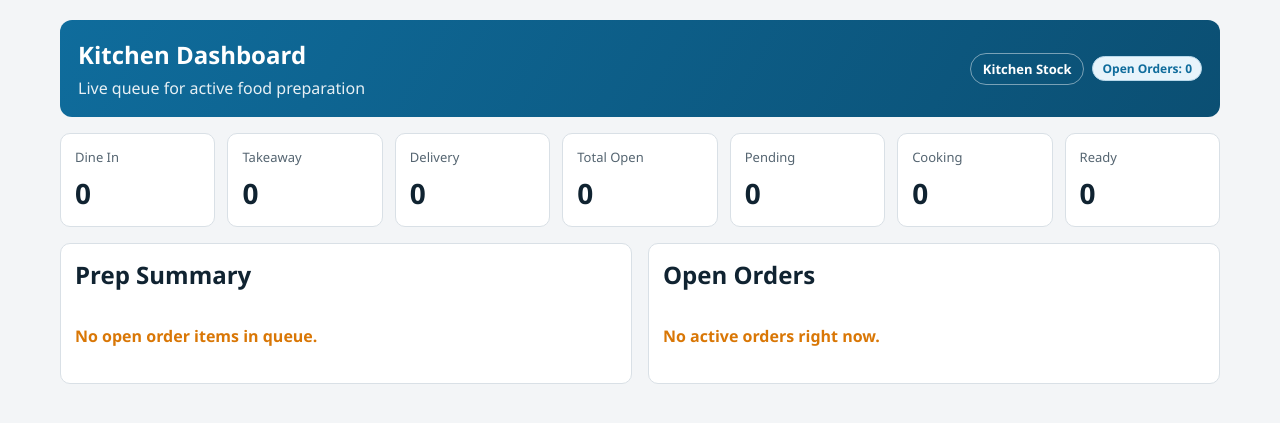
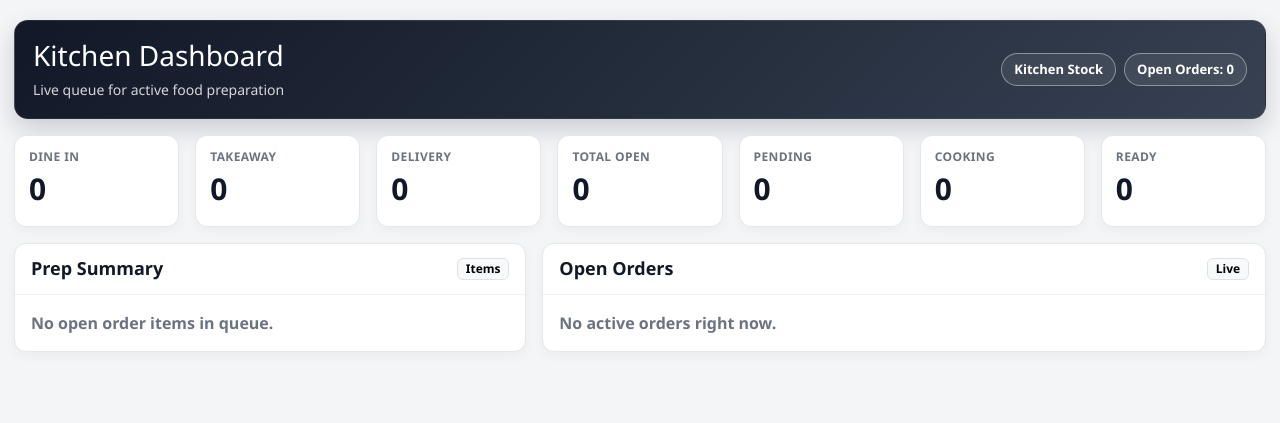
Before and after one commit to Aasthaa-bh/Intern-project, a Django app: page /restaurant/kitchen/ in a window 1280 px wide. Shown: the top 423 px of the page. Run offline with Django 5.2, Linux system fonts and the light colour scheme; data that the repository does not hold is empty.

Commit message:
kitchen Dashboard UI improve

```diff
--- a/POSsystem/restaurant/templates/restaurant/kitchen_dashboard.html
+++ b/POSsystem/restaurant/templates/restaurant/kitchen_dashboard.html
@@ -4,74 +4,174 @@
   <meta charset="utf-8">
   <meta name="viewport" content="width=device-width, initial-scale=1">
   <title>Kitchen Dashboard</title>
+  <link href="https://cdn.jsdelivr.net/npm/bootstrap@5.3.3/dist/css/bootstrap.min.css" rel="stylesheet">
   <style>
-    :root {
-      --bg: #f3f5f7;
-      --panel: #ffffff;
-      --line: #d9e0e6;
-      --ink: #102331;
-      --sub: #556571;
-      --accent: #0f6c9c;
-      --warn: #d97706;
+    body {
+      background: #f4f5f7;
+      font-family: "Segoe UI", Tahoma, sans-serif;
+      color: #1f2937;
     }
-    * { box-sizing: border-box; }
-    body { margin: 0; font-family: "Segoe UI", Tahoma, sans-serif; background: var(--bg); color: var(--ink); }
-    .wrap { max-width: 1200px; margin: 0 auto; padding: 20px; display: grid; gap: 16px; }
-    .header { background: linear-gradient(120deg, #0f6c9c, #0b4f73); color: #fff; border-radius: 12px; padding: 18px; display: flex; justify-content: space-between; align-items: center; gap: 12px; }
-    .summary { display: grid; grid-template-columns: repeat(auto-fit, minmax(150px, 1fr)); gap: 12px; }
-    .card, .panel { background: var(--panel); border: 1px solid var(--line); border-radius: 10px; padding: 14px; }
-    .card p { margin: 0; color: var(--sub); font-size: 13px; }
-    .card h3 { margin: 8px 0 0; font-size: 28px; }
-    .grid { display: grid; grid-template-columns: 1fr 1fr; gap: 16px; }
-    table { width: 100%; border-collapse: collapse; font-size: 14px; }
-    th, td { text-align: left; padding: 10px 8px; border-bottom: 1px solid var(--line); }
-    th { color: var(--sub); font-weight: 600; }
-    .badge { display: inline-block; background: #e8f4fb; color: var(--accent); border: 1px solid #b8d8ea; border-radius: 999px; padding: 3px 9px; font-size: 12px; font-weight: 600; }
-    .empty { color: var(--warn); padding: 18px 0 6px; font-weight: 600; }
-    .alertbox { border: 1px solid #f3c07a; background: #fff7ed; border-radius: 10px; padding: 12px; }
-    .alertbox h2 { margin: 0 0 8px; font-size: 18px; color: #9a3412; }
-    .alertlist { margin: 0; padding-left: 18px; }
-    .row-actions { display: flex; gap: 6px; align-items: center; flex-wrap: wrap; }
-    .row-actions select { border: 1px solid var(--line); border-radius: 6px; padding: 5px 8px; font-size: 12px; }
-    .row-actions button { border: 0; border-radius: 6px; padding: 5px 8px; background: var(--accent); color: #fff; font-size: 12px; font-weight: 600; cursor: pointer; }
-    .stage-badge { display: inline-block; padding: 4px 8px; border-radius: 999px; font-size: 12px; font-weight: 700; }
-    .stage-PENDING { background: #fff7ed; color: #9a3412; border: 1px solid #fdba74; }
-    .stage-COOKING { background: #eff6ff; color: #1d4ed8; border: 1px solid #93c5fd; }
-    .stage-READY { background: #ecfdf5; color: #047857; border: 1px solid #6ee7b7; }
-    .btn-soft { border: 1px solid var(--line); border-radius: 6px; padding: 5px 8px; background: #fff; color: var(--ink); font-size: 12px; font-weight: 600; cursor: pointer; }
-    .btn-soft.active { background: #102331; color: #fff; border-color: #102331; }
-    .inline-form { display: inline-flex; gap: 6px; align-items: center; flex-wrap: wrap; margin: 0; }
-    @media (max-width: 900px) { .grid { grid-template-columns: 1fr; } .header { flex-direction: column; align-items: flex-start; } }
+    .dash-wrap {
+      max-width: 1320px;
+      margin: 0 auto;
+      padding: 20px 14px 28px;
+    }
+    .kitchen-header {
+      background: linear-gradient(135deg, #111827, #374151);
+      color: #fff;
+      border-radius: 14px;
+      padding: 18px;
+      border: 1px solid rgba(255,255,255,.08);
+      box-shadow: 0 10px 24px rgba(17, 24, 39, .18);
+    }
+    .kitchen-header .sub {
+      color: rgba(255,255,255,.82);
+      margin: 6px 0 0;
+      font-size: 14px;
+    }
+    .chip {
+      display: inline-flex;
+      align-items: center;
+      padding: 6px 12px;
+      border-radius: 999px;
+      border: 1px solid rgba(255,255,255,.4);
+      color: #fff;
+      font-size: 13px;
+      font-weight: 600;
+      text-decoration: none;
+      background: rgba(255,255,255,.08);
+    }
+    .chip:hover {
+      background: #fff;
+      color: #111827;
+    }
+    .metric-card {
+      background: #fff;
+      border: 1px solid #e5e7eb;
+      border-radius: 12px;
+      padding: 12px 14px;
+      min-height: 92px;
+      box-shadow: 0 4px 12px rgba(15, 23, 42, .04);
+    }
+    .metric-card .label {
+      color: #6b7280;
+      font-size: 12px;
+      font-weight: 600;
+      text-transform: uppercase;
+      letter-spacing: .4px;
+      margin: 0;
+    }
+    .metric-card .value {
+      margin: 8px 0 0;
+      font-size: 30px;
+      line-height: 1;
+      font-weight: 700;
+      color: #111827;
+    }
+    .panel {
+      background: #fff;
+      border: 1px solid #e5e7eb;
+      border-radius: 12px;
+      box-shadow: 0 4px 12px rgba(15, 23, 42, .04);
+    }
+    .panel-head {
+      padding: 14px 16px;
+      border-bottom: 1px solid #edf0f4;
+      display: flex;
+      align-items: center;
+      justify-content: space-between;
+      gap: 10px;
+    }
+    .panel-title {
+      margin: 0;
+      font-size: 18px;
+      font-weight: 700;
+      color: #111827;
+    }
+    .table th {
+      color: #6b7280;
+      font-size: 12px;
+      text-transform: uppercase;
+      letter-spacing: .35px;
+      border-bottom-width: 1px;
+      white-space: nowrap;
+    }
+    .table td {
+      vertical-align: middle;
+      white-space: nowrap;
+      font-size: 14px;
+    }
+    .stage-pill {
+      display: inline-block;
+      padding: 4px 10px;
+      border-radius: 999px;
+      font-size: 12px;
+      font-weight: 700;
+      border: 1px solid;
+    }
+    .stage-PENDING { background: #fff7ed; color: #9a3412; border-color: #fdba74; }
+    .stage-COOKING { background: #eff6ff; color: #1d4ed8; border-color: #93c5fd; }
+    .stage-READY { background: #ecfdf5; color: #047857; border-color: #6ee7b7; }
+    .actions-wrap {
+      min-width: 290px;
+    }
+    .empty {
+      color: #6b7280;
+      padding: 16px;
+      margin: 0;
+      font-weight: 600;
+    }
   </style>
 </head>
 <body>
-  <main class="wrap">
-    <section class="header">
-      <div>
-        <h1 style="margin:0">Kitchen Dashboard</h1>
-        <p style="margin:6px 0 0; opacity:.9">Live queue for active food preparation</p>
-      </div>
-      <div style="display:flex; gap:8px; align-items:center; flex-wrap:wrap;">
-        <a href="{% url 'restaurant_kitchen_stock' %}" style="color:#fff; text-decoration:none; border:1px solid rgba(255,255,255,.45); border-radius:999px; padding:6px 12px; font-size:13px; font-weight:600;">Kitchen Stock</a>
-        <span class="badge">Open Orders: {{ open_order_count }}</span>
+  <main class="dash-wrap">
+    <section class="kitchen-header mb-3">
+      <div class="d-flex flex-column flex-md-row justify-content-between align-items-md-center gap-3">
+        <div>
+          <h1 class="h3 mb-0">Kitchen Dashboard</h1>
+          <p class="sub">Live queue for active food preparation</p>
+        </div>
+        <div class="d-flex flex-wrap gap-2 align-items-center">
+          <a href="{% url 'restaurant_kitchen_stock' %}" class="chip">Kitchen Stock</a>
+          <span class="chip">Open Orders: {{ open_order_count }}</span>
+        </div>
       </div>
     </section>
 
-    <section class="summary">
-      <article class="card"><p>Dine In</p><h3>{{ dine_in_count }}</h3></article>
-      <article class="card"><p>Takeaway</p><h3>{{ takeaway_count }}</h3></article>
-      <article class="card"><p>Delivery</p><h3>{{ delivery_count }}</h3></article>
-      <article class="card"><p>Total Open</p><h3>{{ open_order_count }}</h3></article>
-      <article class="card"><p>Pending</p><h3>{{ pending_count }}</h3></article>
-      <article class="card"><p>Cooking</p><h3>{{ cooking_count }}</h3></article>
-      <article class="card"><p>Ready</p><h3>{{ ready_count }}</h3></article>
+    <section class="row g-3 mb-3">
+      <div class="col-6 col-md-3 col-xl">
+        <article class="metric-card"><p class="label">Dine In</p><h3 class="value">{{ dine_in_count }}</h3></article>
+      </div>
+      <div class="col-6 col-md-3 col-xl">
+        <article class="metric-card"><p class="label">Takeaway</p><h3 class="value">{{ takeaway_count }}</h3></article>
+      </div>
+      <div class="col-6 col-md-3 col-xl">
+        <article class="metric-card"><p class="label">Delivery</p><h3 class="value">{{ delivery_count }}</h3></article>
+      </div>
+      <div class="col-6 col-md-3 col-xl">
+        <article class="metric-card"><p class="label">Total Open</p><h3 class="value">{{ open_order_count }}</h3></article>
+      </div>
+      <div class="col-6 col-md-4 col-xl">
+        <article class="metric-card"><p class="label">Pending</p><h3 class="value">{{ pending_count }}</h3></article>
+      </div>
+      <div class="col-6 col-md-4 col-xl">
+        <article class="metric-card"><p class="label">Cooking</p><h3 class="value">{{ cooking_count }}</h3></article>
+      </div>
+      <div class="col-6 col-md-4 col-xl">
+        <article class="metric-card"><p class="label">Ready</p><h3 class="value">{{ ready_count }}</h3></article>
+      </div>
     </section>
 
-    <section class="grid">
-      <article class="panel">
-        <h2 style="margin:0 0 8px">Prep Summary</h2>
+    <section class="row g-3">
+      <article class="col-12 col-xl-5">
+        <div class="panel h-100">
+        <div class="panel-head">
+          <h2 class="panel-title">Prep Summary</h2>
+          <span class="badge text-bg-light border">Items</span>
+        </div>
         {% if grouped_items %}
-        <table>
+        <div class="table-responsive">
+        <table class="table table-hover align-middle mb-0">
           <thead><tr><th>Item</th><th>Total Qty</th><th>Orders</th></tr></thead>
           <tbody>
             {% for row in grouped_items %}
@@ -83,15 +183,22 @@
             {% endfor %}
           </tbody>
         </table>
+        </div>
         {% else %}
         <p class="empty">No open order items in queue.</p>
         {% endif %}
+        </div>
       </article>
 
-      <article class="panel">
-        <h2 style="margin:0 0 8px">Open Orders</h2>
+      <article class="col-12 col-xl-7">
+        <div class="panel h-100">
+        <div class="panel-head">
+          <h2 class="panel-title">Open Orders</h2>
+          <span class="badge text-bg-light border">Live</span>
+        </div>
         {% if orders %}
-        <table>
+        <div class="table-responsive">
+        <table class="table table-hover align-middle mb-0">
           <thead><tr><th>Order #</th><th>Type</th><th>Table</th><th>Opened</th><th>Kitchen Stage</th><th>Actions</th></tr></thead>
           <tbody>
             {% for order in orders %}
@@ -99,45 +206,47 @@
               <td>{{ order.order_no }}</td>
               <td>{{ order.get_order_type_display }}</td>
               <td>{% if order.table %}{{ order.table.name }}{% else %}-{% endif %}</td>
-              <td>{{ order.opened_at }}</td>
+              <td>{{ order.opened_at|date:"M d, H:i" }}</td>
               <td>
-                <span class="stage-badge stage-{{ order.kitchen_status }}">{{ order.kitchen_status|title }}</span>
+                <span class="stage-pill stage-{{ order.kitchen_status }}">{{ order.kitchen_status|title }}</span>
               </td>
-              <td>
-                <div class="row-actions">
+              <td class="actions-wrap">
+                <div class="d-flex gap-1 flex-wrap mb-2">
                   <form method="post" action="{% url 'restaurant_kitchen_order_status_update' order.id %}" class="inline-form">
                     {% csrf_token %}
                     <input type="hidden" name="kitchen_status" value="PENDING">
-                    <button type="submit" class="btn-soft {% if order.kitchen_status == 'PENDING' %}active{% endif %}">Pending</button>
+                    <button type="submit" class="btn btn-sm {% if order.kitchen_status == 'PENDING' %}btn-dark{% else %}btn-outline-dark{% endif %}">Pending</button>
                   </form>
                   <form method="post" action="{% url 'restaurant_kitchen_order_status_update' order.id %}" class="inline-form">
                     {% csrf_token %}
                     <input type="hidden" name="kitchen_status" value="COOKING">
-                    <button type="submit" class="btn-soft {% if order.kitchen_status == 'COOKING' %}active{% endif %}">Cooking</button>
+                    <button type="submit" class="btn btn-sm {% if order.kitchen_status == 'COOKING' %}btn-dark{% else %}btn-outline-dark{% endif %}">Cooking</button>
                   </form>
                   <form method="post" action="{% url 'restaurant_kitchen_order_status_update' order.id %}" class="inline-form">
                     {% csrf_token %}
                     <input type="hidden" name="kitchen_status" value="READY">
-                    <button type="submit" class="btn-soft {% if order.kitchen_status == 'READY' %}active{% endif %}">Ready</button>
+                    <button type="submit" class="btn btn-sm {% if order.kitchen_status == 'READY' %}btn-dark{% else %}btn-outline-dark{% endif %}">Ready</button>
                   </form>
                 </div>
-                <form method="post" action="{% url 'restaurant_kitchen_order_status_update' order.id %}" class="row-actions" style="margin-top:6px;">
+                <form method="post" action="{% url 'restaurant_kitchen_order_status_update' order.id %}" class="d-flex gap-2 align-items-center flex-wrap">
                   {% csrf_token %}
-                  <select name="status">
+                  <select name="status" class="form-select form-select-sm" style="max-width: 140px;">
                     <option value="OPEN" {% if order.status == "OPEN" %}selected{% endif %}>Open</option>
                     <option value="COMPLETED">Completed</option>
                     <option value="CANCELLED">Cancelled</option>
                   </select>
-                  <button type="submit">Order Status</button>
+                  <button type="submit" class="btn btn-sm btn-primary">Update</button>
                 </form>
               </td>
             </tr>
             {% endfor %}
           </tbody>
         </table>
+        </div>
         {% else %}
         <p class="empty">No active orders right now.</p>
         {% endif %}
+        </div>
       </article>
     </section>
   </main>
```
